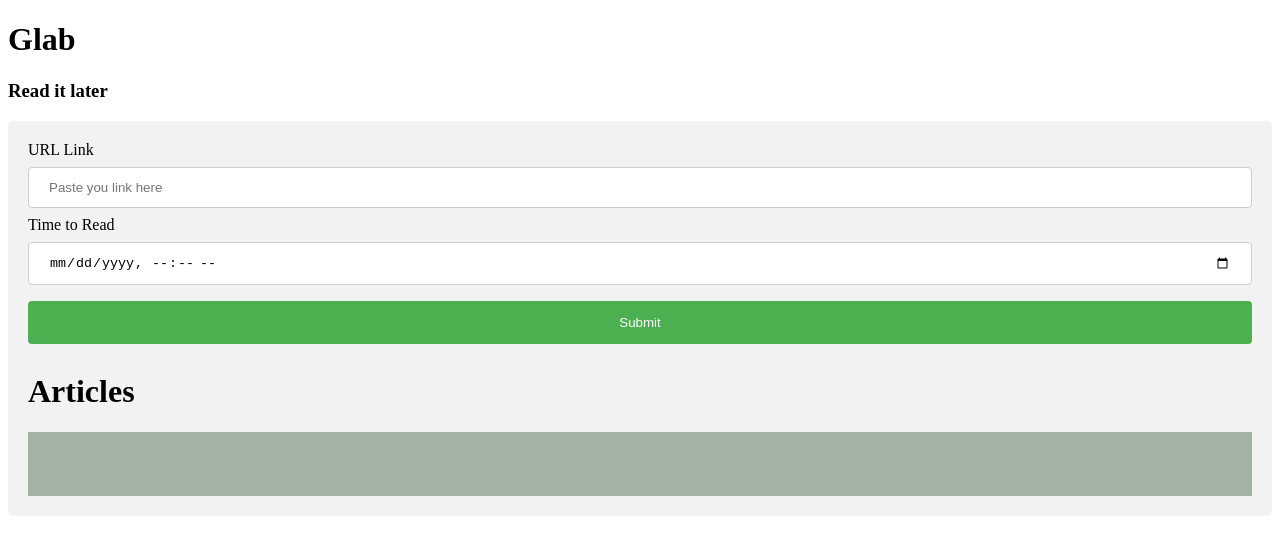
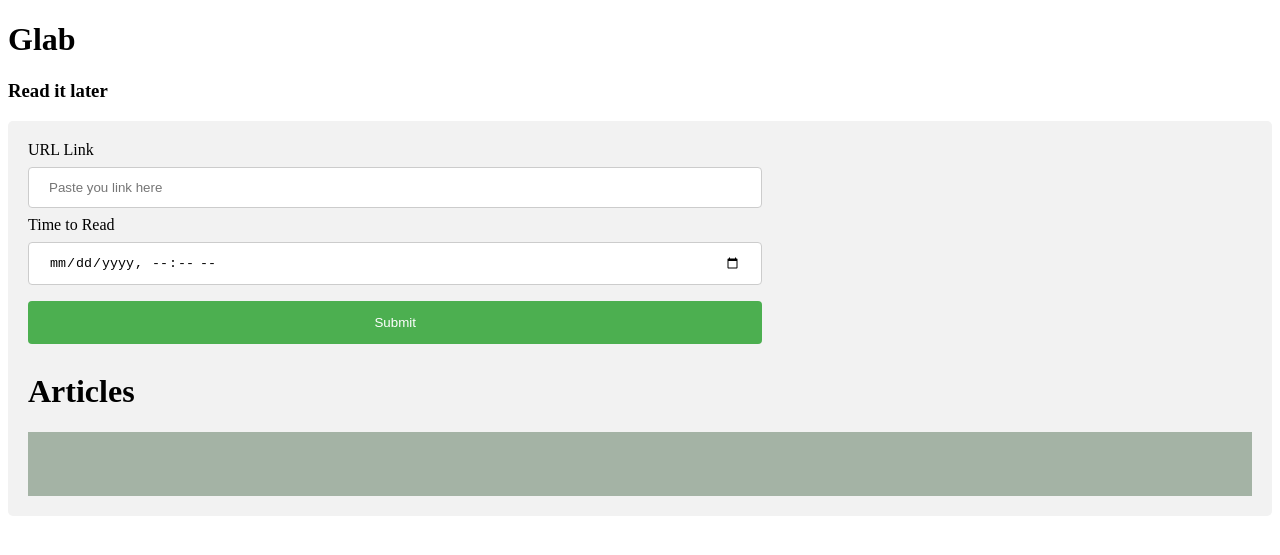
Before and after one commit to Gidraf/alarm-android, a Flask app: page / in a window 1280 px wide. Shown: the top 555 px of the page. Run offline with Flask 2, Linux system fonts and the light colour scheme.

```diff
--- a/templates/home.html
+++ b/templates/home.html
@@ -40,7 +40,7 @@ div {
 <h3>Read it later</h3>
 
 <div>
-  <form method="post" action="/">
+  <form style="width: 60%;" method="post" action="/">
     <label for="url">URL Link</label>
     <input required type="text" id="url" name="url" placeholder="Paste you link here">
 
```
